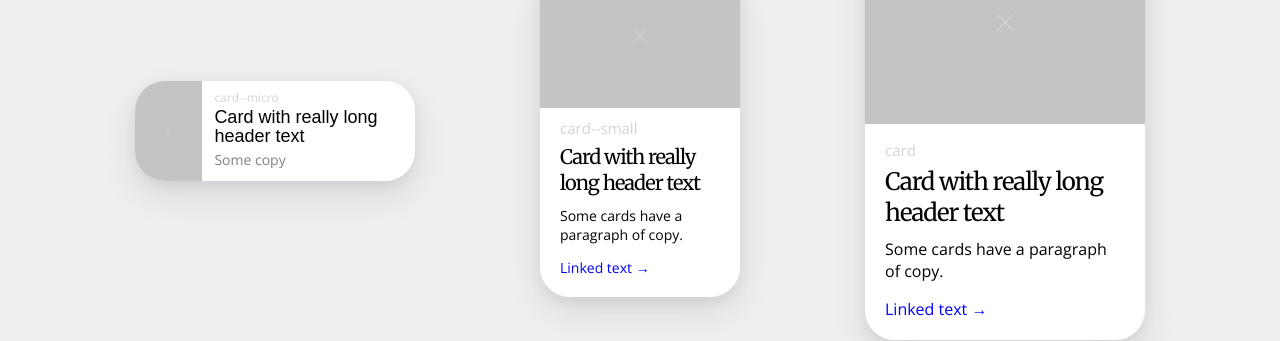
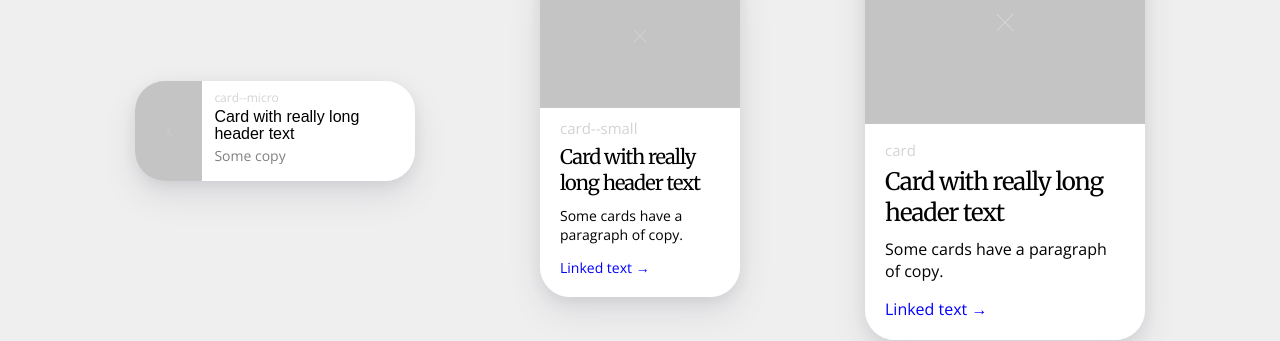
Before and after one commit to barnesy/ghost-ship, a Jekyll site: the page built from patterns.html, in a window 1280 px wide. Shown: the part 558-899 px from the top of the page. Built offline with Jekyll 4.4.1, drawn with Linux system fonts in a browser that asks for light colours.

Commit message:
Tweaks padding on card--micro

```diff
--- a/_sass/card.scss
+++ b/_sass/card.scss
@@ -138,8 +138,8 @@
 
     .card--content {
       width: 20rem;
-      margin: 0 1.6rem;
-      padding: 0;
+      margin: 0;
+      padding: 0 1.6rem;
 
       p {
         line-height: 1.1;
@@ -181,7 +181,7 @@
     }
 
     .hed {
-      font-size: 1.8rem;
+      font-size: 1.6rem;
       color: black;
       line-height: 1.1;
       letter-spacing: 0;
```
